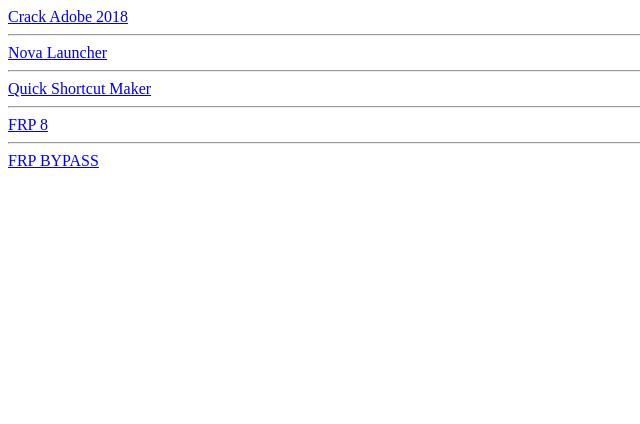
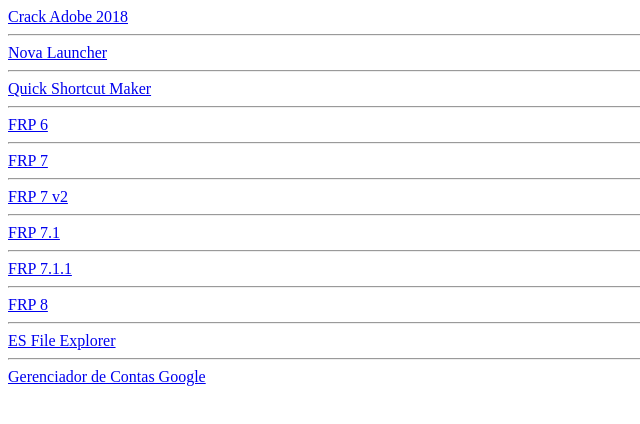
Before and after one commit to cledsonmedeiros/cledsonmedeiros.github.io, a plain HTML site: page kel/index.html in a window 1280 px wide. Shown: the whole page, without its empty margins (0-640 px from the left). Drawn offline with Linux system fonts and the light colour scheme.

Commit message:
new: links

```diff
--- a/kel/index.html
+++ b/kel/index.html
@@ -27,15 +27,51 @@
     >
     <hr />
     <a
+      href="https://www.mediafire.com/file/4ow3frffgyzj0x6/FRP_Android_6.apk/file"
+      target="_blank"
+      >FRP 6</a
+    >
+    <hr />
+    <a
+      href="https://www.mediafire.com/file/ws4k78sycatjwjq/FRP_Android_7.apk/file"
+      target="_blank"
+      >FRP 7</a
+    >
+    <hr />
+    <a
+      href="https://www.mediafire.com/file/3s3jlen4j82syiz/FRP_Android_7-2.apk/file"
+      target="_blank"
+      >FRP 7 v2</a
+    >
+    <hr />
+    <a
+      href="https://www.mediafire.com/file/vv9r0mn6jevgdo1/FRP_Android_7.1.apk/file"
+      target="_blank"
+      >FRP 7.1</a
+    >
+    <hr />
+    <a
+      href="https://www.mediafire.com/file/hpakhan2qap0ekm/FRP_Android_7.1.1.apk/file"
+      target="_blank"
+      >FRP 7.1.1</a
+    >
+    <hr />
+    <a
       href="https://www.mediafire.com/file/snplt26ja2kg2r9/Android_8_GAM.apk/file"
       target="_blank"
       >FRP 8</a
     >
     <hr />
     <a
-      href="https://www.mediafire.com/file/ecslc9pvit6qyx8/FRP_Bypass.apk/file"
+      href="https://www.mediafire.com/file/i475mgvwkxzgc9v/ESFExplorer.apk/file"
       target="_blank"
-      >FRP BYPASS</a
+      >ES File Explorer</a
+    >
+    <hr />
+    <a
+      href="https://www.mediafire.com/file/8q8bs7kfeu2xmt4/gerenciadorcontagoogle.apk/file"
+      target="_blank"
+      >Gerenciador de Contas Google</a
     >
   </body>
 </html>
```
